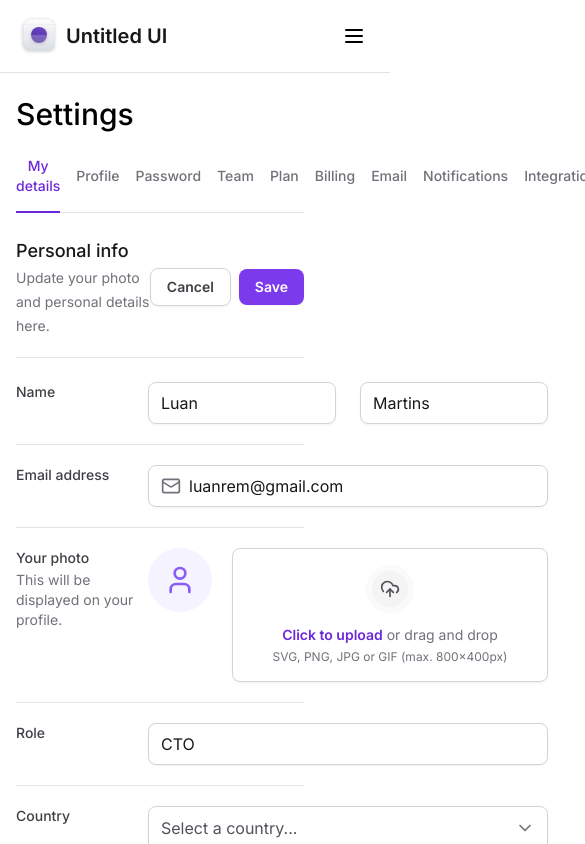
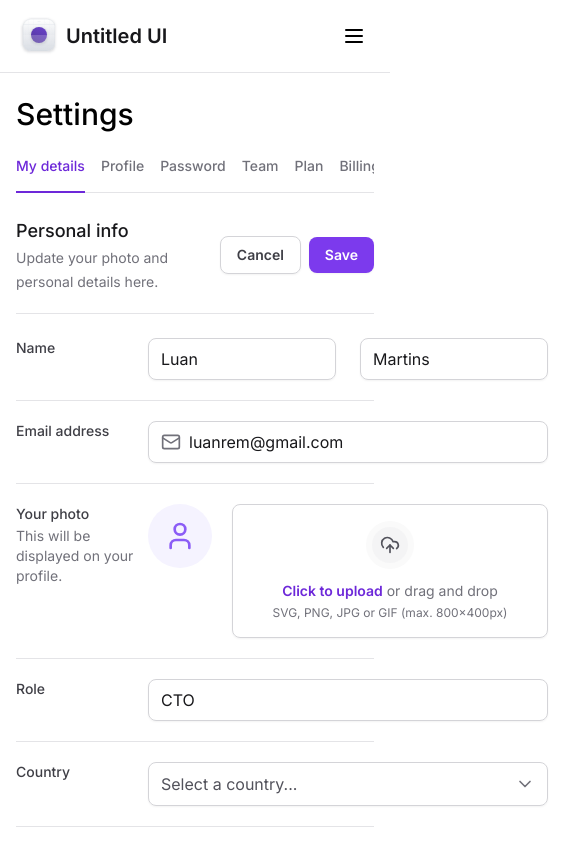
Before and after one commit to luanrem/tailwind-next, a Next.js app: page / in a window 390 px wide. Shown: the top 844 px of the page, 585 px wide, since content can reach past the window. Built offline with nearby package versions, Linux system fonts and the light colour scheme.

Commit message:
C06 - Responsividade das abas

```diff
--- a/package.json
+++ b/package.json
@@ -11,6 +11,7 @@
   "dependencies": {
     "@formkit/auto-animate": "^0.7.0",
     "@radix-ui/react-collapsible": "^1.0.3",
+    "@radix-ui/react-scroll-area": "^1.0.4",
     "@radix-ui/react-select": "^1.2.2",
     "@radix-ui/react-tabs": "^1.0.4",
     "@types/node": "20.5.1",
--- a/src/app/components/SettingsTabs/TabItem.tsx
+++ b/src/app/components/SettingsTabs/TabItem.tsx
@@ -15,7 +15,7 @@
       value={value}
       className=":px-1 group relative pb-4 text-sm font-medium text-zinc-500 outline-none hover:text-violet-700 data-[state=active]:text-violet-700"
     >
-      <span className="rounded group-focus-visible:ring-2 group-focus-visible:ring-violet-400 group-focus-visible:ring-offset-4">
+      <span className="whitespace-nowrap rounded group-focus-visible:ring-2 group-focus-visible:ring-violet-400 group-focus-visible:ring-offset-4">
         {title}
       </span>
 
--- a/src/app/components/SettingsTabs/index.tsx
+++ b/src/app/components/SettingsTabs/index.tsx
@@ -1,6 +1,7 @@
 'use client'
 
 import * as Tabs from '@radix-ui/react-tabs'
+import * as ScrollArea from '@radix-ui/react-scroll-area'
 import { TabItem } from './TabItem'
 import { useState } from 'react'
 
@@ -9,18 +10,69 @@
 
   return (
     <Tabs.Root value={currentTab} onValueChange={setCurrentTab}>
-      <Tabs.List className='mt-6 flex w-full items-center gap-4 border-b border-zinc-200'>
-        <TabItem value='tab1' title='My details' isSelected={currentTab === 'tab1'} />
-        <TabItem value='tab2' title='Profile' isSelected={currentTab === 'tab2'} />
-        <TabItem value='tab3' title='Password' isSelected={currentTab === 'tab3'} />
-        <TabItem value='tab4' title='Team' isSelected={currentTab === 'tab4'} />
-        <TabItem value='tab5' title='Plan' isSelected={currentTab === 'tab5'} />
-        <TabItem value='tab6' title='Billing' isSelected={currentTab === 'tab6'} />
-        <TabItem value='tab7' title='Email' isSelected={currentTab === 'tab7'} />
-        <TabItem value='tab8' title='Notifications' isSelected={currentTab === 'tab8'} />
-        <TabItem value='tab9' title='Integrations' isSelected={currentTab === 'tab9'} />
-        <TabItem value='tab10' title='API' isSelected={currentTab === 'tab10'} />
-      </Tabs.List>
+      <ScrollArea.Root className="w-full" type="scroll">
+        <ScrollArea.Viewport className="w-full overflow-x-scroll">
+          <Tabs.List className="mt-6 flex w-full items-center gap-4 border-b border-zinc-200">
+            <TabItem
+              value="tab1"
+              title="My details"
+              isSelected={currentTab === 'tab1'}
+            />
+            <TabItem
+              value="tab2"
+              title="Profile"
+              isSelected={currentTab === 'tab2'}
+            />
+            <TabItem
+              value="tab3"
+              title="Password"
+              isSelected={currentTab === 'tab3'}
+            />
+            <TabItem
+              value="tab4"
+              title="Team"
+              isSelected={currentTab === 'tab4'}
+            />
+            <TabItem
+              value="tab5"
+              title="Plan"
+              isSelected={currentTab === 'tab5'}
+            />
+            <TabItem
+              value="tab6"
+              title="Billing"
+              isSelected={currentTab === 'tab6'}
+            />
+            <TabItem
+              value="tab7"
+              title="Email"
+              isSelected={currentTab === 'tab7'}
+            />
+            <TabItem
+              value="tab8"
+              title="Notifications"
+              isSelected={currentTab === 'tab8'}
+            />
+            <TabItem
+              value="tab9"
+              title="Integrations"
+              isSelected={currentTab === 'tab9'}
+            />
+            <TabItem
+              value="tab10"
+              title="API"
+              isSelected={currentTab === 'tab10'}
+            />
+          </Tabs.List>
+        </ScrollArea.Viewport>
+
+        <ScrollArea.Scrollbar
+          className="flex h-0.5 translate-y-1.5 touch-none select-none flex-col bg-zinc-100"
+          orientation="horizontal"
+        >
+          <ScrollArea.Thumb className="relative flex-1 rounded-lg bg-zinc-300" />
+        </ScrollArea.Scrollbar>
+      </ScrollArea.Root>
     </Tabs.Root>
   )
 }
--- a/src/app/layout.tsx
+++ b/src/app/layout.tsx
@@ -18,9 +18,9 @@
   return (
     <html lang="en" className="antialiased">
       <body className={inter.className}>
-        <div className="grid min-h-screen grid-cols-app">
+        <div className="min-h-screen lg:grid lg:grid-cols-app">
           <Sidebar />
-          <main className="px-4 pb-12 pt-24 lg:col-start-2 lg:px-8 lg:pt-8">
+          <main className="max-w-[100vw] px-4 pb-12 pt-24 lg:col-start-2 lg:px-8 lg:pt-8">
             {children}
           </main>
         </div>
```
Also changed, not shown: 1 other file (tests, documents, lock files or other folders).
